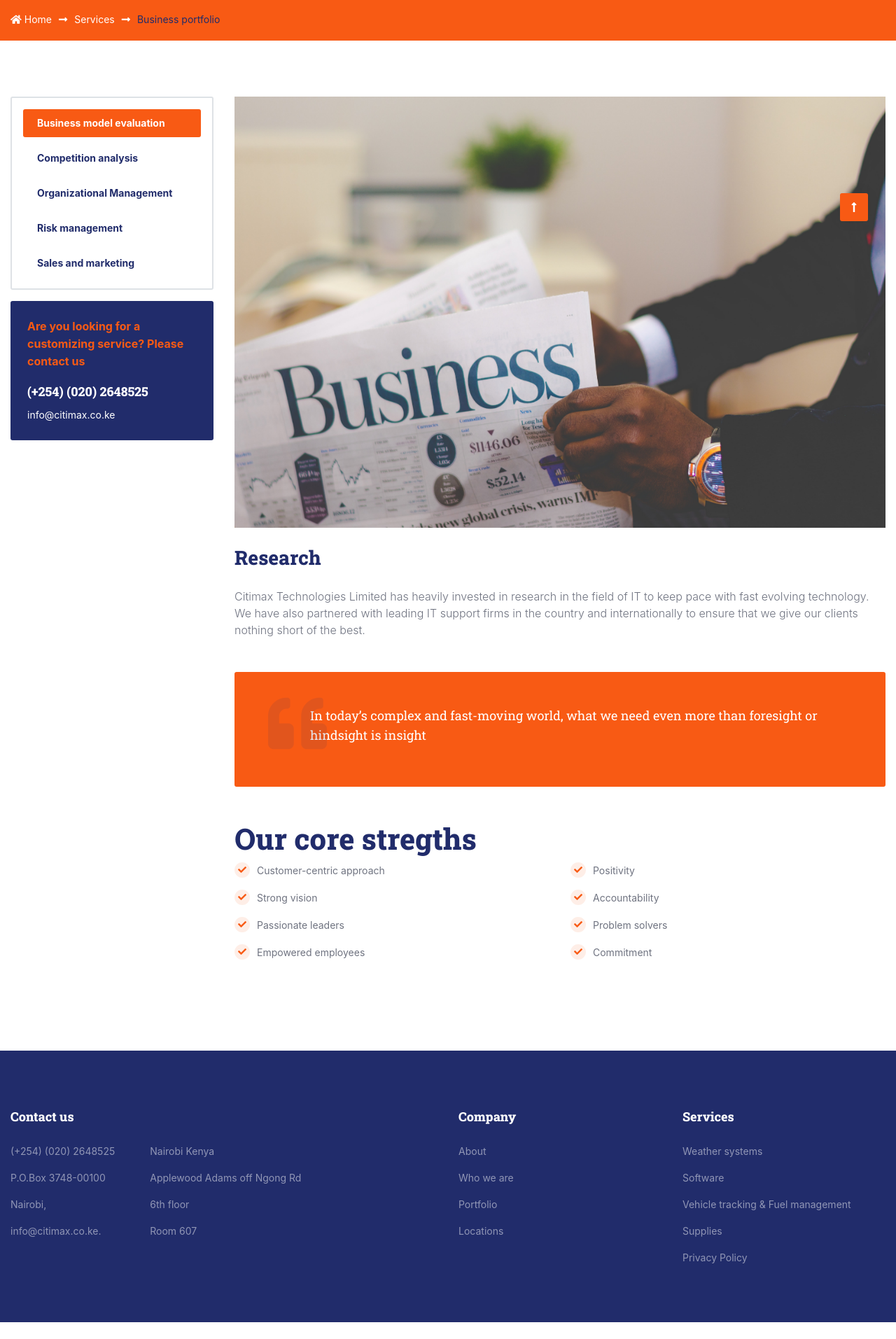
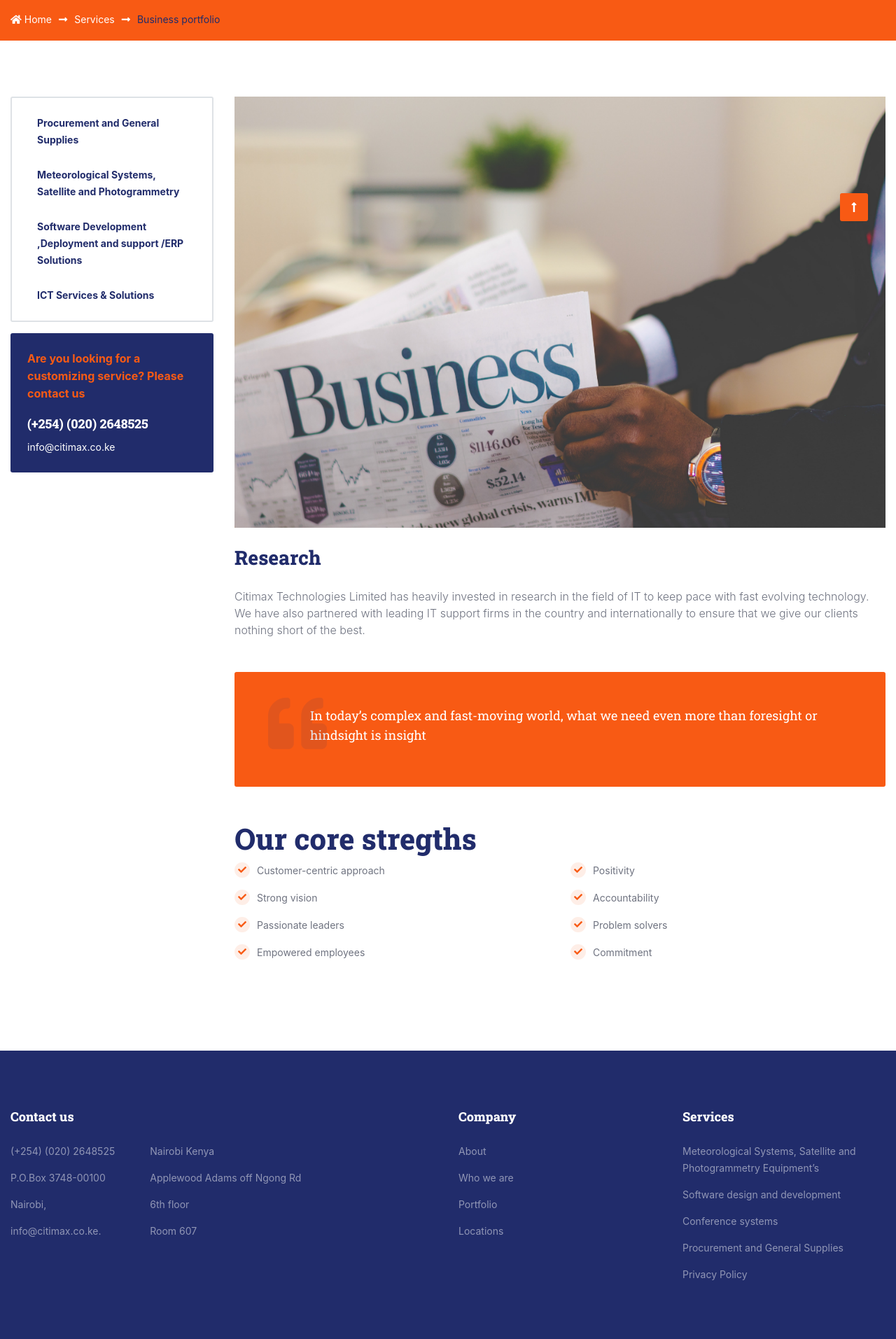
Before and after one commit to mwalukomutunga/citimaxwebsite, a Next.js app: page /portfolio in a window 1280 px wide. Shown: the part 434-2347 px from the top of the page at 70% size. Before the commit the page ends 2323 px from the top, so only its background shows below. Built offline with nearby package versions, Linux system fonts and the light colour scheme; a web font is replaced by a local one.

Commit message:
footer fix

```diff
--- a/components/Layout.jsx
+++ b/components/Layout.jsx
@@ -94,22 +94,22 @@ const Layout = ({ children }) => {
                 <ul className="list-unstyled mb-0">
                   <li>
                     <Link href="/#services">
-                      <a>Weather systems</a>
+                      <a>Meteorological Systems, Satellite and Photogrammetry Equipment’s</a>
                     </Link>
                   </li>
                   <li>
                     <Link href="/#services">
-                      <a>Software </a>
+                      <a>Software design and development </a>
                     </Link>
                   </li>
                   <li>
                     <Link href="/#services">
-                      <a>Vehicle tracking & Fuel management</a>
+                      <a>Conference systems</a>
                     </Link>
                   </li>
                   <li>
                     <Link href="/#services">
-                      <a>Supplies</a>
+                      <a>Procurement and General Supplies</a>
                     </Link>
                   </li>
                   <li>
--- a/pages/portfolio.jsx
+++ b/pages/portfolio.jsx
@@ -32,11 +32,10 @@ const Portfolio = () => {
       <div className="row">
         <div className="col-md-4 col-xl-3">
           <ul className="list-unstyled vertical-menu border border-2 rounded p-3">
-            <li><a className="active" href="service-single.html#"><span>Business model evaluation</span></a></li>
-            <li><a href="service-single.html#"><span>Competition analysis</span></a></li>
-            <li><a href="service-single.html#"><span>Organizational Management</span></a></li>
-            <li><a href="service-single.html#"><span>Risk management</span></a></li>
-            <li><a href="service-single.html#"><span>Sales and marketing</span></a></li>
+            <li><Link  href="/#services"><a><span>Procurement and General Supplies</span></a></Link></li>
+            <li><Link  href="/#services"><a><span>Meteorological Systems, Satellite and Photogrammetry </span></a></Link></li>
+            <li><Link  href="/#services"><a><span>Software Development ,Deployment and support /ERP Solutions </span></a></Link></li>
+            <li><Link  href="/#services"><a><span>ICT Services & Solutions </span></a></Link></li>
           </ul>
           <div className="bg-dark rounded p-4 mb-md-0 mb-5">
             <span className="lead text-primary font-weight-bold">Are you looking for a customizing service? Please contact us</span>
```
